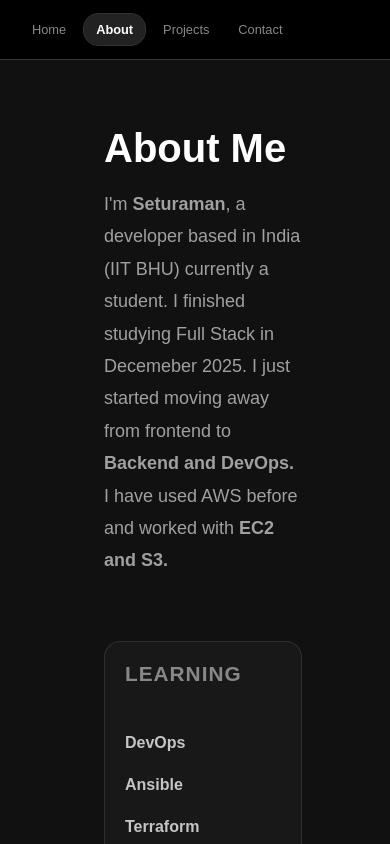
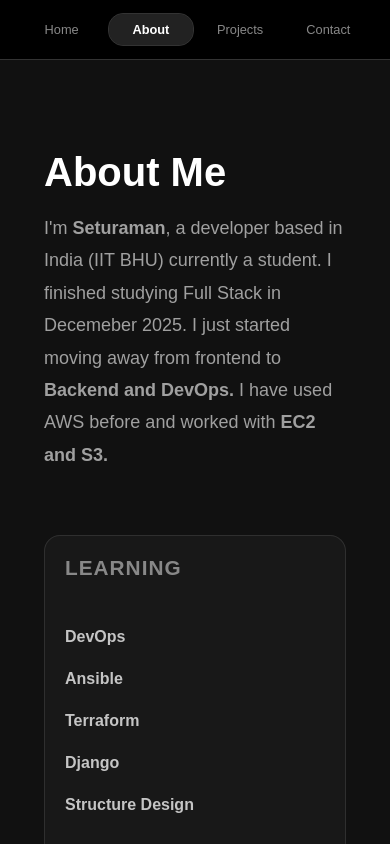
Before and after one commit to SeturamanKumar/Portfolio, a Next.js app in the folder client/: page /about in a window 390 px wide. Built offline with nearby package versions, Linux system fonts and the light colour scheme.

Commit message:
Made some frontend tweaks for smaller screens

```diff
--- a/client/src/app/layout.module.css
+++ b/client/src/app/layout.module.css
@@ -6,6 +6,7 @@
     display: flex;
     flex-direction: row;
     height: 100vh;
+    height: 100dvh;
     width: 100vw;
     overflow: hidden;
     background-color: var(--bg-color);
@@ -27,12 +28,18 @@
     margin: 0 auto;
 }
 
+
+
 @media (max-width: 768px) {
     .container {
         flex-direction: column;
     }
 
     .main {
-        padding: 0 64px 48px 80px;
+        padding: 24px 20px 120px 20px;
+    }
+
+    .safePaddingBottom {
+        padding-bottom: calc(env(safe-area-inset-bottom) + 20px);
     }
 }
--- a/client/src/app/layout.tsx
+++ b/client/src/app/layout.tsx
@@ -19,7 +19,7 @@ export default function RootLayout({
         <div className={styles.container}>
           <Sidebar />
           <main className={styles.main}>
-            <div className={styles.content}>
+            <div className={`${styles.content} ${styles.safePaddingBottom}`}>
               {children}
             </div>
           </main>
--- a/client/src/components/ContactMe/ContactMe.tsx
+++ b/client/src/components/ContactMe/ContactMe.tsx
@@ -54,7 +54,7 @@ export default function ContactMe() {
                     <input type="email" id="email" name="email" placeholder="yourname@example.com" required className={styles.input}/>
                 </div>
                 <div className={styles.inputGroup}>
-                    <label htmlFor="message" className={styles.label}>Email</label>
+                    <label htmlFor="message" className={styles.label}>Message</label>
                     <textarea id="message" name="message" placeholder="Hello, let's discuss something..." required className={styles.textarea}/>
                 </div>
                 <button type="submit" className={styles.sendButton}>Send Message</button>
--- a/client/src/components/Sidebar/Sidebar.module.css
+++ b/client/src/components/Sidebar/Sidebar.module.css
@@ -8,14 +8,6 @@
     padding: 20px;
     flex-shrink: 0;
     transition: width 0.3s ease;
-}
-
-.logo {
-    font-size: 1.5rem;
-    font-weight: bold;
-    text-align: center;
-    margin-bottom: 20px;
-    color: var(--text-color);
 }
 
 .nav {
@@ -85,22 +77,22 @@
         z-index: 50;
     }
 
-    .logo {
-        margin-bottom: 0;
-        font-size: 1.2rem;
-    }
-
     .nav {
-        flex: 0;
+        flex: 1;
         flex-direction: row;
         gap: 5px;
+        justify-content: space-around;
+        width: 100%;
     }
 
     .link {
-        padding: 8px 12px;
+        flex: 1;
+        padding: 8px 5px;
+        max-width: 25%;
     }
 
     .linkText {
         font-size: 0.8rem;
+        white-space: nowrap;
     }
 }
--- a/client/src/components/SkillCard/SkillCard.module.css
+++ b/client/src/components/SkillCard/SkillCard.module.css
@@ -20,19 +20,21 @@
 .iconContainer {
     width: 44px;
     height: 44px;
-    background-color: #4d4d4d;
+    background-color: #444444;
     display: flex;
     justify-content: center;
     align-items: center;
     border: 1px solid #333;
     border-radius: 8px;
     flex-shrink: 0;
+    overflow: hidden;
 }
 
 .icon {
     width: 24px;
     height: 24px;
     object-fit: contain;
+    display: block;
 }
 
 .name {
--- a/client/src/components/SkillCard/SkillCard.tsx
+++ b/client/src/components/SkillCard/SkillCard.tsx
@@ -10,7 +10,7 @@ export default function SkillCard({ name, iconPath }: SkillCardProps) {
     return(
         <div className={styles.card}>
             <div className={styles.iconContainer}>
-                <img src={iconPath} alt={`${name} logo`} />
+                <img src={iconPath} alt={`${name} logo`} className={styles.icon}/>
             </div>
             <span className={styles.name}>
                 {name}
```
